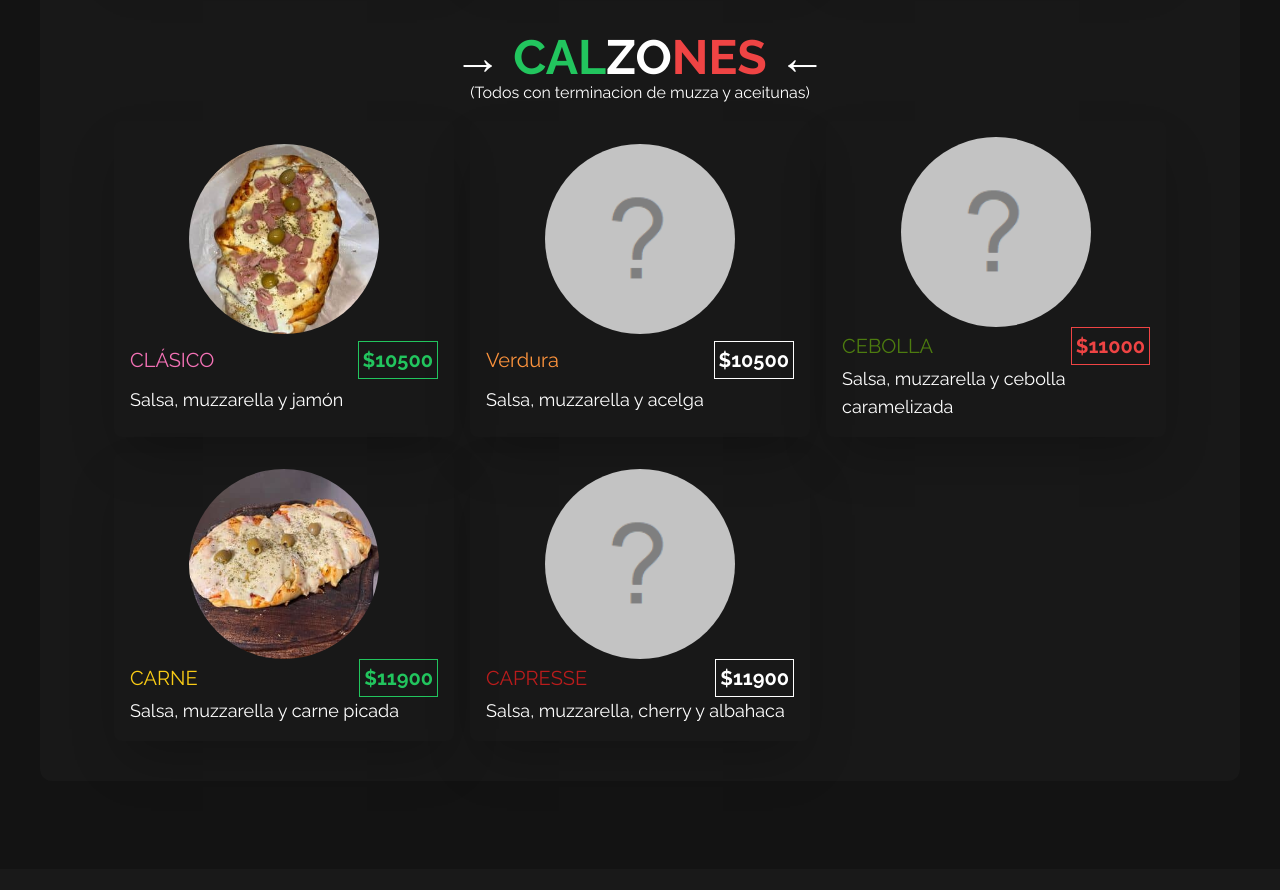
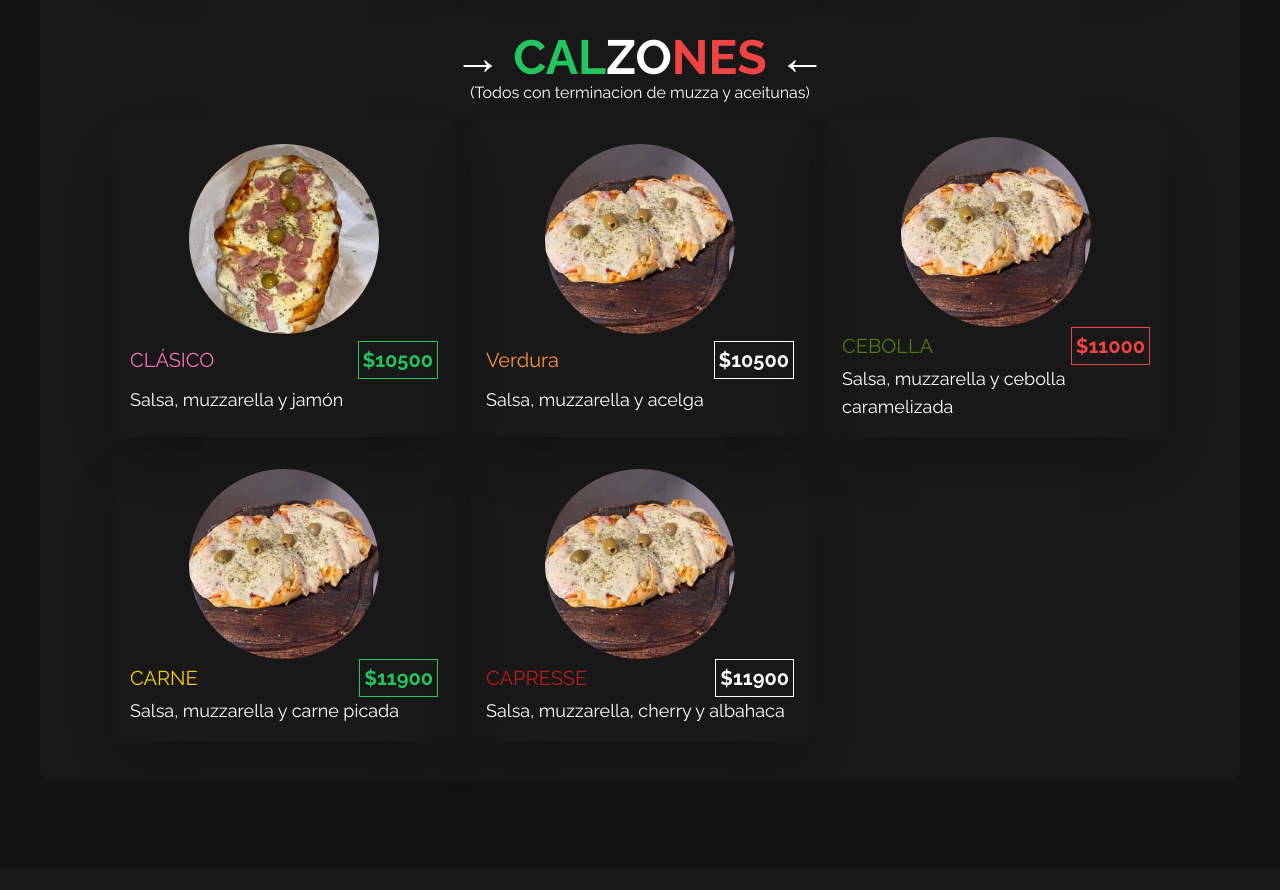
Before and after one commit to faustinoKlug/ciboricco-pagina-web, a website with bundled scripts: page src/menu.html in a window 1280 px wide. Shown: the part 3020-3910 px from the top of the page. Built offline with nearby package versions, Linux system fonts and the light colour scheme.

Commit message:
updated menu

```diff
--- a/src/menu.html
+++ b/src/menu.html
@@ -743,7 +743,7 @@
 
                         <div
                             class="shadow-2xl p-4 h-auto max-w-[340px] rounded-lg flex flex-col justify-evenly mt-4">
-                            <img src="assets/calzonenoimg.png" alt="pizza" class="rounded-full h-[190px] object-cover w-[190px] mx-auto">
+                            <img src="assets/calzoncarne.jpg" alt="pizza" class="rounded-full h-[190px] object-cover w-[190px] mx-auto">
 
                             <p class="flex w-full justify-between text-lg md:text-xl text-orange-400 items-center">
                                 Verdura
@@ -754,7 +754,7 @@
 
                         <div
                             class="shadow-2xl p-4 h-auto max-w-[340px] rounded-lg flex flex-col justify-evenly mt-4">
-                            <img src="assets/calzonenoimg.png" alt="pizza" class="rounded-full h-[190px] object-cover w-[190px] mx-auto">
+                            <img src="assets/calzoncarne.jpg" alt="pizza" class="rounded-full h-[190px] object-cover w-[190px] mx-auto">
 
                             <p class="flex w-full justify-between text-lg md:text-xl text-lime-700 items-center">
                                 CEBOLLA
@@ -778,7 +778,7 @@
 
                         <div
                             class="shadow-2xl p-4 h-auto max-w-[340px] rounded-lg flex flex-col justify-evenly mt-4">
-                            <img src="assets/calzonenoimg.png" alt="pizza" class="rounded-full h-[190px] object-cover w-[190px] mx-auto">
+                            <img src="assets/calzoncarne.jpg" alt="pizza" class="rounded-full h-[190px] object-cover w-[190px] mx-auto">
 
                             <p class="flex w-full justify-between text-lg md:text-xl text-red-700 items-center">
                                 CAPRESSE
```
